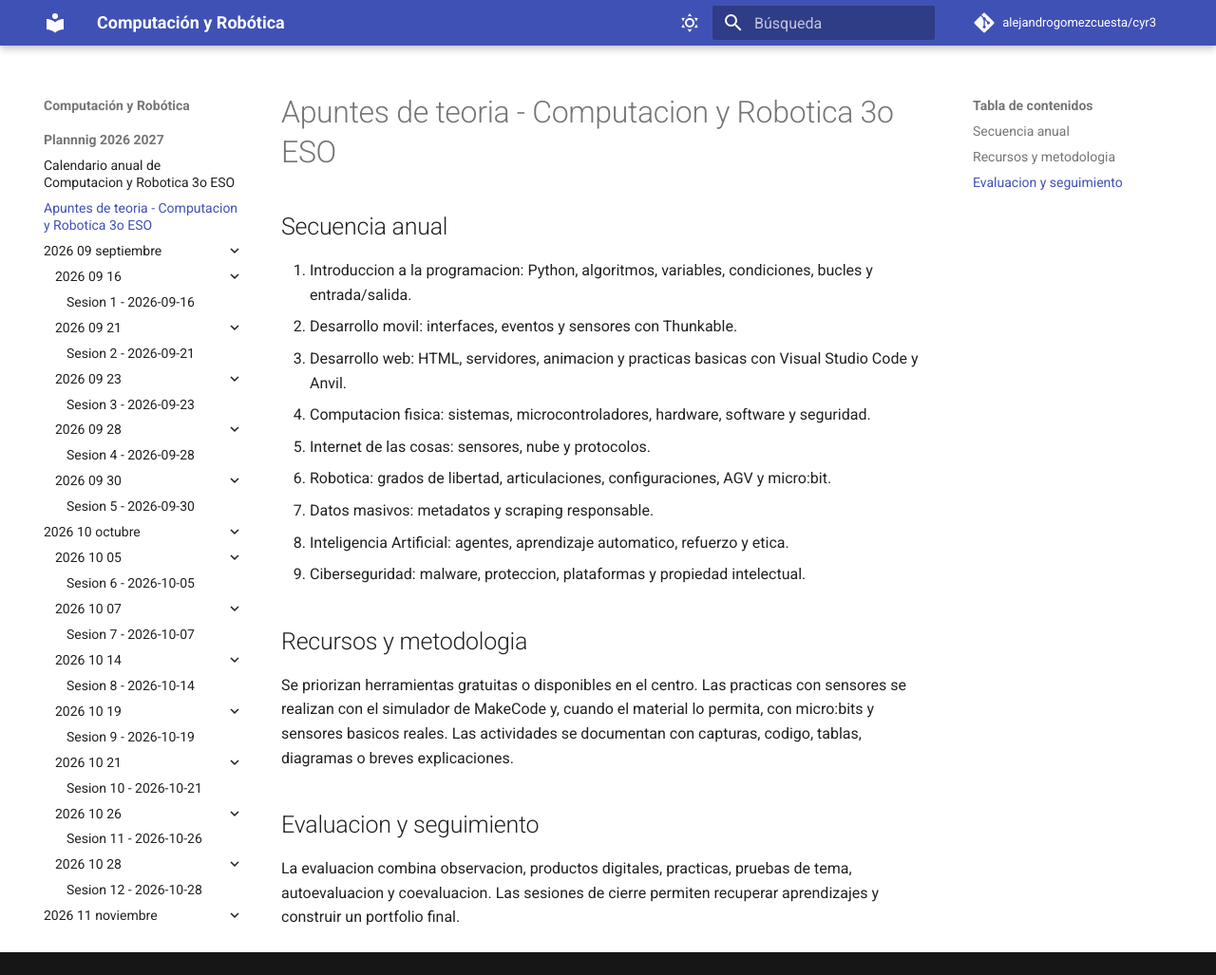
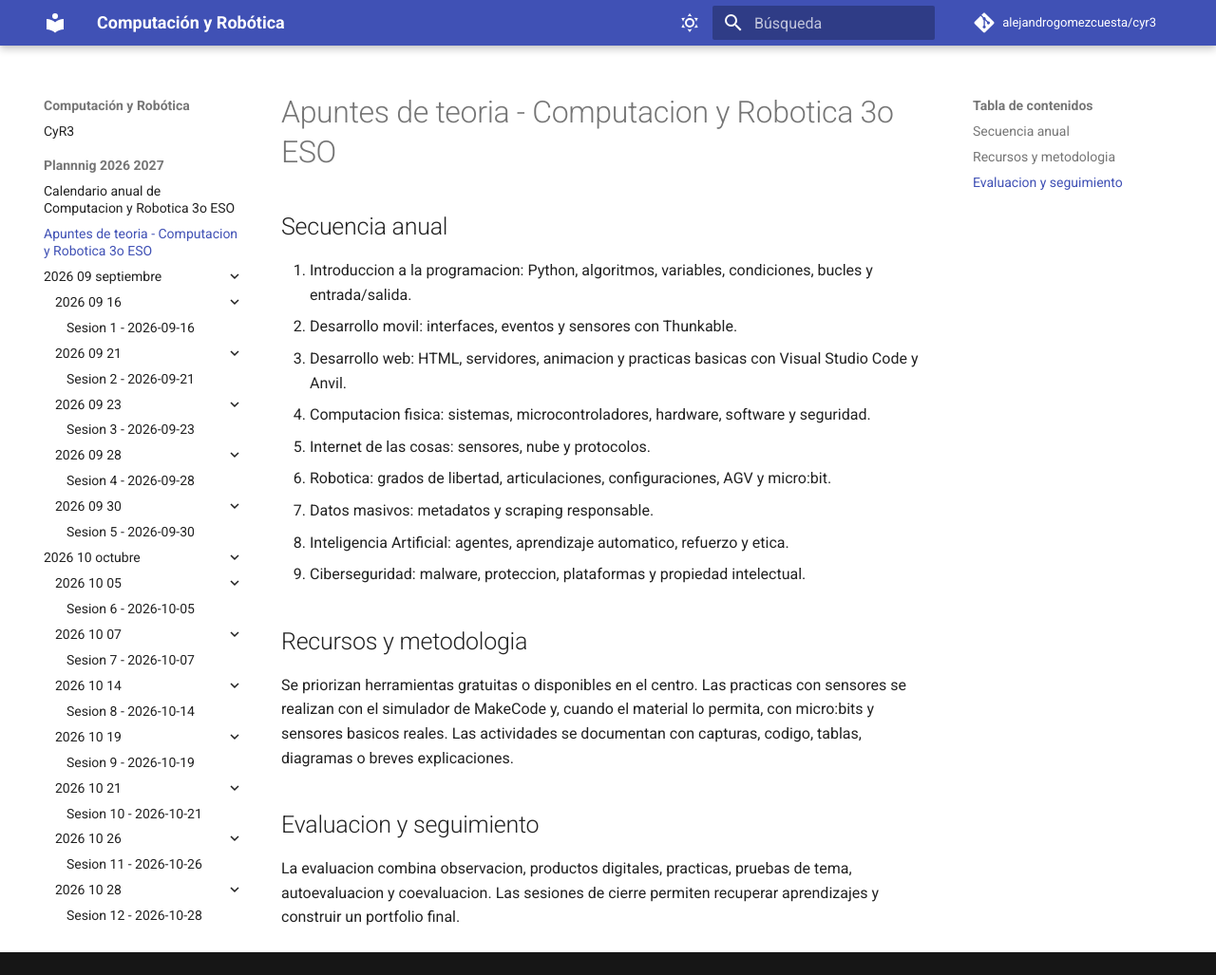
Before and after one commit to alejandrogomezcuesta/cyr3, an MkDocs documentation site: the page built from docs/plannnig-2026-2027/01_apuntes_teoria.md, in a window 1280 px wide and 1027 px high. Shown: the whole window at 95% size. Built offline with MkDocs 1.6.1 and Material for MkDocs 9.7.7, drawn with Linux system fonts in a browser that asks for light colours; comment, search, counter and statistics services are not loaded.

Commit message:
index.html 2 index.md

```diff
--- a/docs/index.html
+++ b/docs/index.md
@@ -1,3 +1,3 @@
-# PYC
+# CyR3
 
 Asignatura **Computación y Robótica** de 3º de la ESO.
```
